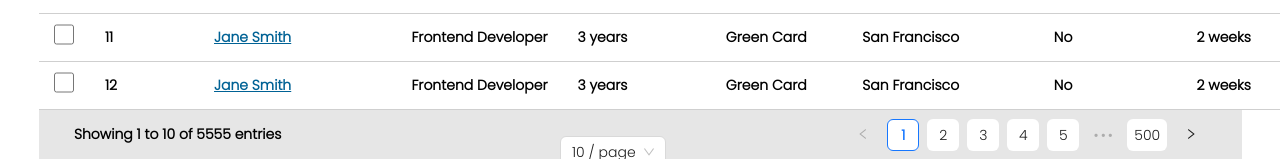
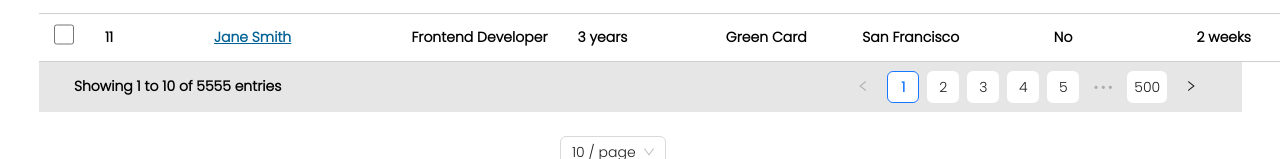
Before and after one commit to JAYPARMARRR/wiseSkulls, a React (Vite) app: page /navbar in a window 1280 px wide. Shown: the part 664-823 px from the top of the page. Built offline with nearby package versions, Linux system fonts and the light colour scheme.

Commit message:
edwedwed

```diff
--- a/package.json
+++ b/package.json
@@ -10,6 +10,9 @@
     "preview": "vite preview"
   },
   "dependencies": {
+    "@emotion/styled": "^11.11.0",
+    "@material/checkbox": "^14.0.0",
+    "@mui/material": "^5.14.6",
     "antd": "^5.8.2",
     "lottie-react": "^2.4.0",
     "lottie-web": "^5.12.2",
--- a/src/Components/HotlistTabelMine/TableNavbar/TableNavbar.css
+++ b/src/Components/HotlistTabelMine/TableNavbar/TableNavbar.css
@@ -149,7 +149,7 @@ width: 15px;
 
 .form-container {
   padding: 16px;
-
+  /* border: 1px solid #00B282; */
 
 }
 
--- a/src/Components/HotlistTabelMine/TablelUser/TablelUser.jsx
+++ b/src/Components/HotlistTabelMine/TablelUser/TablelUser.jsx
@@ -10,9 +10,6 @@ import { Icon } from '@iconify/react';
 
 const TablelUser = () => {
 
-
-const [mainChack , setmainChack] = useState(false)
-const [secondChack , setsecondChack] = useState(false)
 
 
 
@@ -140,16 +137,7 @@ const [secondChack , setsecondChack] = useState(false)
       relocation: "No",
       availability: "2 weeks",
     },
-    {
-      id: 12,
-      name: "Jane Smith",
-      title: "Frontend Developer",
-      experience: "3 years",
-      visaType: "Green Card",
-      currentLocation: "San Francisco",
-      relocation: "No",
-      availability: "2 weeks",
-    },
+
   ]);
 
 
@@ -171,21 +159,6 @@ const [secondChack , setsecondChack] = useState(false)
 console.log(setCandidates);
 
 
-const mainChackChang =()=>{
-
-  setmainChack(!mainChack)
-  setsecondChack(!secondChack)
-  // console.log("bhosdike 1")
-
-}
-
-const secondChackChang =()=>{
-  setsecondChack(!secondChack)
-  // console.log("bhosdike 2")
-
-}
-
-
 
   return (
     <div>
@@ -193,7 +166,7 @@ const secondChackChang =()=>{
         <tr>
 
           <th className="TablelUser-heding" >
-            <input type="checkbox" className="TablelUser-input" checked={mainChack} onChange={mainChackChang}/>
+            <input type="checkbox" className="TablelUser-input" />
           </th>
 
           <th>Sr. No <Icon icon="fa-solid:filter" /> <Icon icon="fa-solid:sort-amount-up-alt" /></th>
@@ -216,15 +189,17 @@ const secondChackChang =()=>{
 
 
 
+
           {candidates.map((ele) => {
 
             return (
 
 
               <tr key={candidates.id}>
+
                 <td className="chacbox">
 
-                  <input type="checkbox" className="chacbox-chekd"  checked={secondChack} onChange={secondChackChang}/>
+                  <input type="checkbox" className="chacbox-chekd"  />
 
                 </td>
 
```
Also changed, not shown: src/Components/HotlistTabelMine/TablelUser/TablelUser.css (line endings or trailing spaces), 1 other file (tests, documents, lock files or other folders).
